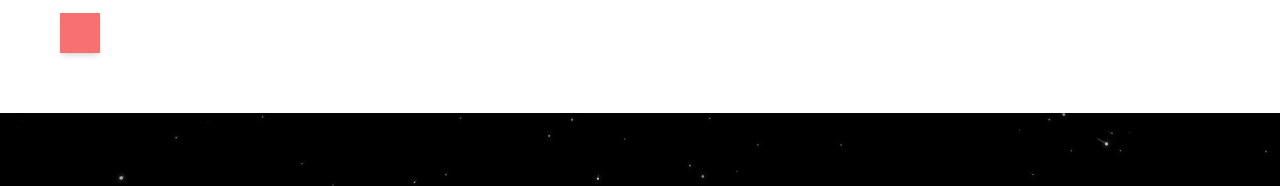
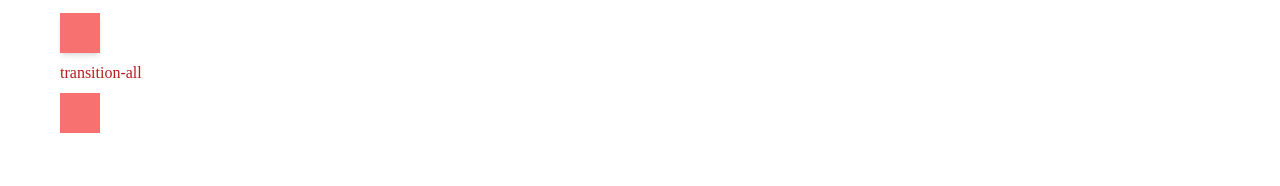
Before and after one commit to MizuYang/tailwind-playground, a Nuxt app: page /playground/transitionsAndAnimation in a window 1280 px wide. Shown: the part 527-713 px from the top of the page. Built offline with nearby package versions, Linux system fonts and the light colour scheme; no server answers.

Commit message:
新增 transition & animation: transition-all

```diff
--- a/pages/playground/transitionsAndAnimation.vue
+++ b/pages/playground/transitionsAndAnimation.vue
@@ -31,6 +31,13 @@
             class="size-10 bg-red-400 shadow-md transition-transform hover:translate-x-5"
           ></div>
         </div>
+
+        <div class="mb-3">
+          <h3 class="mb-3 text-red-700">transition-all</h3>
+          <div
+            class="size-10 bg-red-400 transition-all hover:translate-x-5 hover:rotate-45 hover:rounded-lg hover:bg-violet-500 hover:opacity-70 hover:shadow-xl hover:shadow-yellow-700"
+          ></div>
+        </div>
       </template>
     </SectionContent>
   </div>
```
